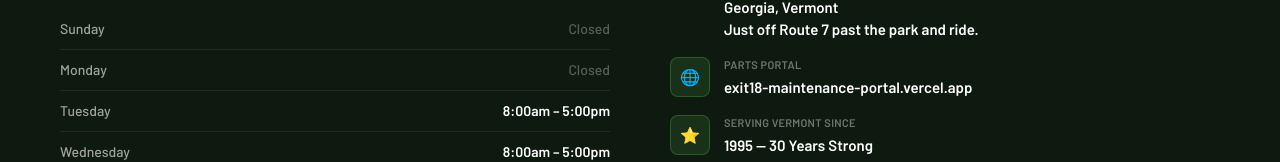
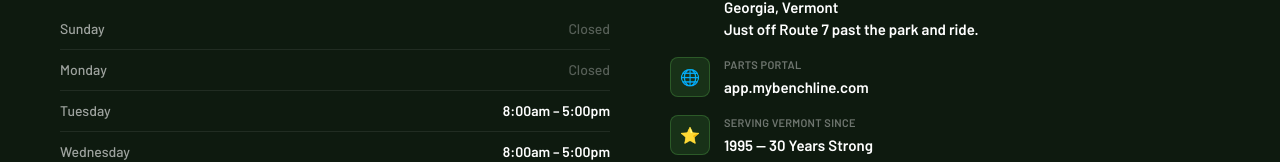
Before and after one commit to srmacy/exit18-website, a Next.js app: page /contact in a window 1280 px wide. Shown: the part 643-805 px from the top of the page. Built offline with nearby package versions, Linux system fonts and the light colour scheme; a web font is replaced by a local one.

Commit message:
Update maintenance portal links to app.mybenchline.com

```diff
--- a/content/siteContent.ts
+++ b/content/siteContent.ts
@@ -126,13 +126,13 @@ export type AboutWhyCard = {
   description: string;
 };
 
-/** Single source for Parts / Maintenance Portal links site-wide. Swap for production host when ready (e.g. portal.exit18equipment.com). */
+/** Single source for Parts / Maintenance Portal links site-wide */
 export const maintenancePortalUrl =
-  "https://exit18-maintenance-portal.vercel.app" as const;
+  "https://app.mybenchline.com" as const;
 
 /** Hostname only — contact strip display */
 export const maintenancePortalHostname =
-  "exit18-maintenance-portal.vercel.app" as const;
+  "app.mybenchline.com" as const;
 
 /**
  * Clover-hosted online bill pay checkout (Pay Bill in site header).
```
